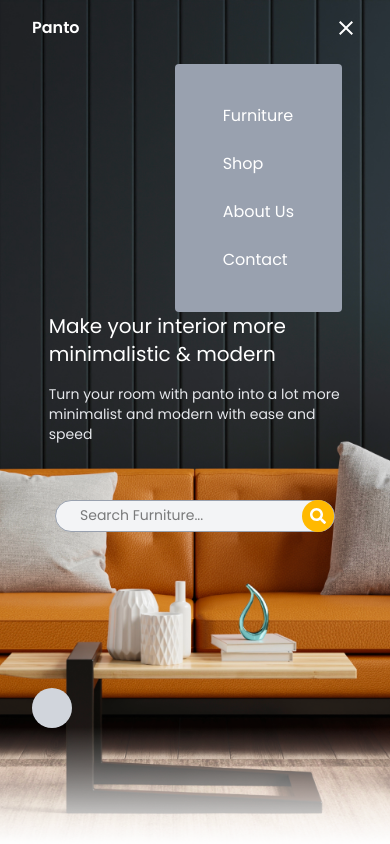
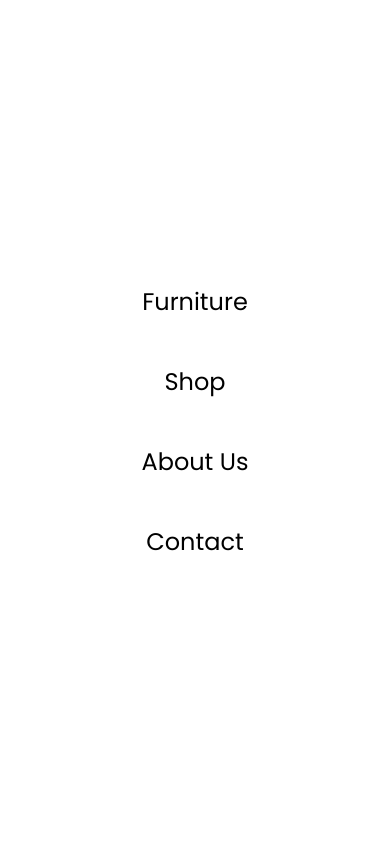
Before and after one commit to SabbirRshuvo/panto-furniture-landing-page, a React (Vite) app: page / in a window 390 px wide. Both pictures are taken after a click on the element 346 px from the left and 28 px from the top of the page. Shown: the top 844 px of the page. Built offline with nearby package versions, Linux system fonts and the light colour scheme.

Commit message:
update navbar

```diff
--- a/src/Components/Navbar.jsx
+++ b/src/Components/Navbar.jsx
@@ -76,7 +76,7 @@
         }`}
       >
         {open ? (
-          <ul className="absolute top-16 right-12 bg-gray-400 backdrop-blur-[2px] p-8 space-y-2 rounded text-base">
+          <ul className="fixed top-0 left-0 w-full h-screen bg-white text-black flex flex-col items-center justify-center gap-8">
             {navLinks.map((item, index) => (
               <NavLink
                 to={item.path}
```
